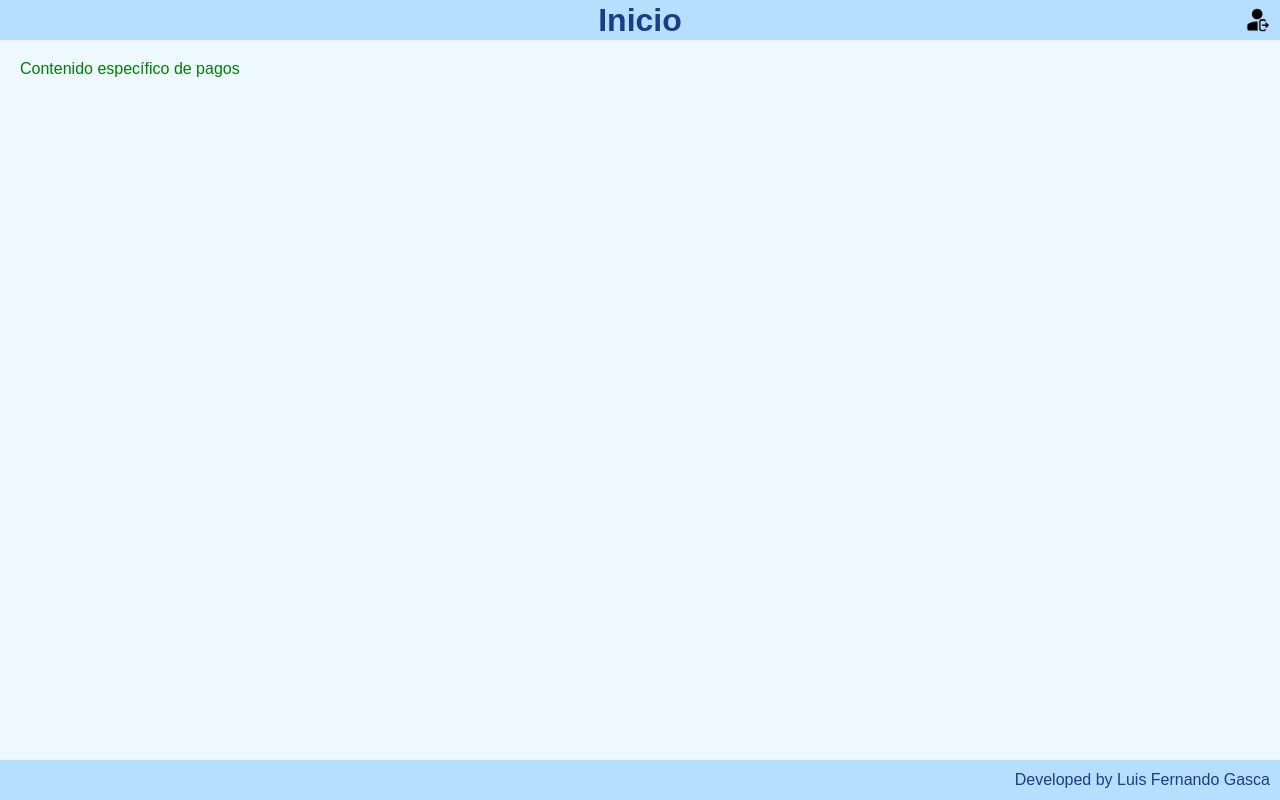
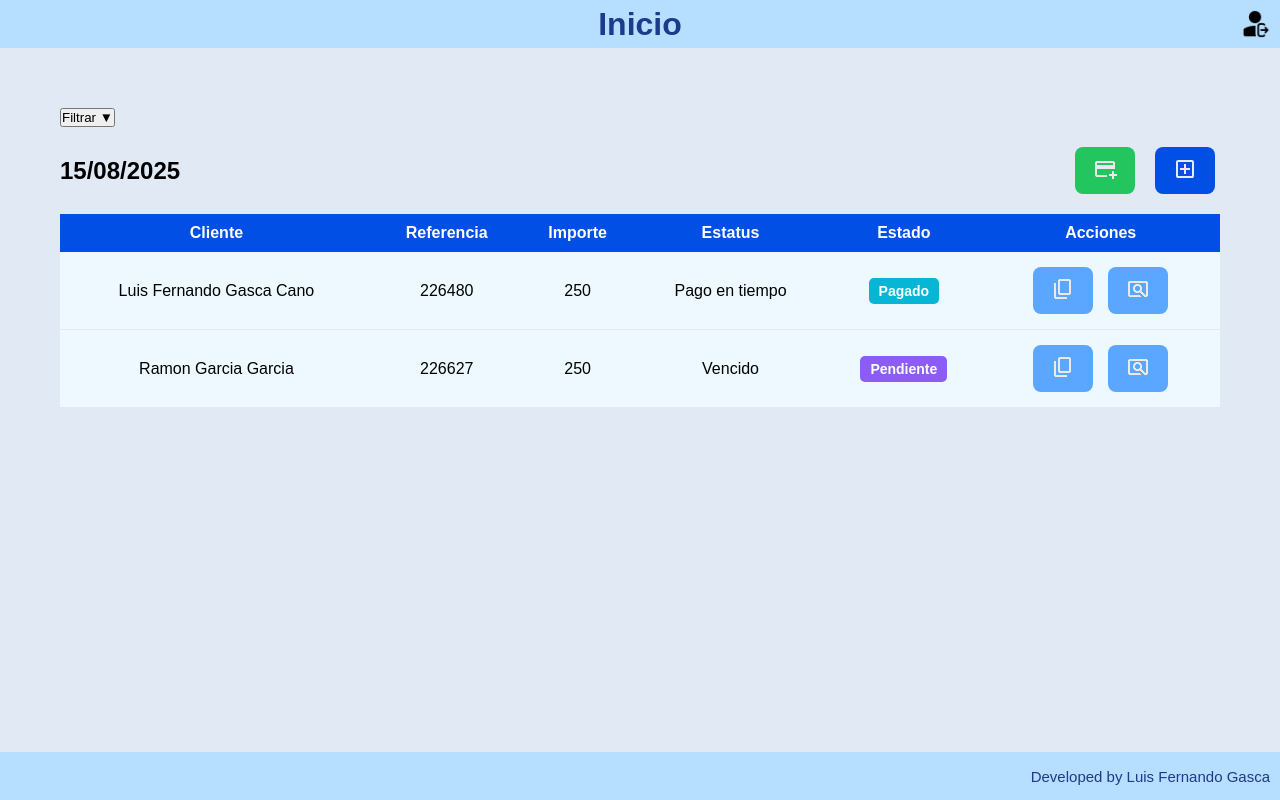
Before and after one commit to FerGC11/Sistema-Pago-Servicios, a Django app: page /pagos/index/ in a window 1280 px wide. Run offline with Django 5.2, Linux system fonts and the light colour scheme.

Commit message:
Creacion de estructura en html para pagina de inicio e inicio de creacion de diseño

```diff
--- a/apps/Pagos/static/pagos/css/pagos.css
+++ b/apps/Pagos/static/pagos/css/pagos.css
@@ -1,3 +1,44 @@
-p{
-    color: green;
+.contenedor-pagos{
+    display: flex;
+    flex-direction: column;
+    gap: 15px;
 }
+
+.seccion-acciones-pagos {
+    display: flex;
+    justify-content: space-between; /* Fecha a la izquierda, botones a la derecha */
+    align-items: center;
+}
+
+.seccion-acciones-pagos samp{
+    font-size: 24px;
+    font-weight: 550;
+}
+
+.seccion-acciones-pagos__botones {
+    display: flex;
+    gap: 10px; /* Separación entre botones */
+}
+
+.boton-NuevoServicio{
+    background-color: #22C55E;
+}
+
+.boton-RegistrarPago{
+    background-color: #014fe5;
+}
+
+.botones-Acciones{
+    background-color: #499effe3;
+    /*background-color: #3b92f6;*/
+}
+
+.estatus-pagado{
+    background-color: #06B6D4; /* Turquesa */
+    font-size: 14px;
+}
+
+.estatus-pendiente{
+    background-color: #8B5CF6; /* Morado */
+    font-size: 14px;
+}
--- a/apps/Pagos/templates/pagos/Pagos.html
+++ b/apps/Pagos/templates/pagos/Pagos.html
@@ -1,7 +1,59 @@
 {% extends 'plantillaPadre.html' %}
+{% load static %}
 
 {% block content %}
 
-<p>Contenido específico de pagos</p>
+<div class="contenedor-pagos">
+    <div class="seccion-filtro">
+        <button>Filtrar ▼</button>
+    </div>
+
+    <div class="seccion-acciones-pagos">
+        <samp>15/08/2025</samp>
+        <div class="seccion-acciones-pagos__botones">
+            <button class="botones boton-NuevoServicio"><img src="{% static 'icons/registrar.png' %}" alt="Regitrar nuevo servicio"></button>
+            <button class="botones boton-RegistrarPago"><img src="{% static 'icons/agregar.svg' %}" alt="Registrar pago"></button>
+        </div>
+    </div>
+
+    <div class="seccion-tabla">
+        <table>
+            <thead>
+                <tr>
+                    <th>Cliente</th>
+                    <th>Referencia</th>
+                    <th>Importe</th>
+                    <th>Estatus</th>
+                    <th>Estado</th>
+                    <th>Acciones</th>
+                </tr>
+            </thead>
+            <tbody>
+                <tr>
+                    <td>Luis Fernando Gasca Cano</td>
+                    <td>226480</td>
+                    <td>250</td>
+                    <td>Pago en tiempo</td>
+                    <td><span class="estatus estatus-pagado">Pagado</span></td>
+                    <td>
+                        <button class="botones botones-Acciones " title="Copiar"><img src="{% static 'icons/copy.png' %}" alt="Icono copiar"></button>
+                        <button class="botones botones-Acciones " title="Cambiar estatus"><img src="{% static 'icons/detalles.png' %}" alt="Icono copiar"></button>
+                    </td>
+                </tr>
+                <tr>
+                    <td>Ramon Garcia Garcia</td>
+                    <td>226627</td>
+                    <td>250</td>
+                    <td>Vencido</td>
+                    <td><span class="estatus estatus-pendiente">Pendiente</span></td>
+                    <td>
+                        <button class="botones botones-Acciones" title="Copiar"><img src="{% static 'icons/copy.png' %}" alt="Icono copiar"></button>
+                        <button class="botones botones-Acciones" title="Cambiar estatus"><img src="{% static 'icons/detalles.png' %}" alt="Icono copiar"></button>
+                    </td>
+                </tr>
+            </tbody>
+        </table>
+    </div>
+</div>
 
 {% endblock %}
--- a/static/css/styles.css
+++ b/static/css/styles.css
@@ -1,3 +1,5 @@
+/*--------------------------------------------------------------------------------Plantilla Padre--------------------------------------------------------------*/
+
 * {
     margin: 0;
     padding: 0;
@@ -13,7 +15,7 @@
 .contenedorPrincipal__encabezado{
     padding: 10px;
     width: 100%;
-    height: 5%;
+    height: 6%;
     background-color: #b6deff;
     color: #1E3A8A;
     display: flex;
@@ -27,8 +29,8 @@
 }
 
 .contenedorPrincipal__encabezado__icono-cerrar-sesion {
-    width: 24px;
-    height: 24px;
+    width: 28px;
+    height: 28px;
     position: absolute;
     right: 10px; /* Ajusta el margen derecho */
 }
@@ -36,19 +38,112 @@
 
 
 .contenedorPrincipal__contenidoPrincipal{
-    padding: 20px;
+    padding: 60px;
     width: 100%;
-    height: 90%;
-    background-color: #eef8ff; /* Fondo claro */
+    height: 88%;
+    background-color: #e1e9f5; /* Fondo claro */
 }
 
 .contenedorPrincipal__piePagina {
     padding: 10px;
     width: 100%;
-    height: 5%;
+    height: 6%;
     background-color: #b6deff;
     color: #1E3A8A;
     display: flex;
     align-items: center; /* centra verticalmente el contenido */
     justify-content: flex-end; /* Mueve el contenido al borde derecho */
+    font-size: 15px;
 }
+
+/*--------------------------------------------------------------------------------Plantillas Hijas--------------------------------------------------------------*/
+
+
+.seccion-filtro{
+    display: flex;
+    justify-content: flex-start;
+}
+
+.seccion-tabla table{
+    width: 100%;
+    border-collapse: collapse;
+}
+
+.seccion-tabla th {
+    background-color: #014fe5;
+    color: white;
+    padding: 10px;
+}
+
+.seccion-tabla td {
+    padding: 10px;
+    background-color: #eef9ff;
+    border-bottom: 1px solid #E5E7EB;
+    text-align: center;
+}
+
+.botones{
+    border: none;
+    border-radius: 8px;
+    padding: 10px 18px;
+    color: white;
+    font-weight: bold;
+    cursor: pointer;
+    margin: 5px;
+    transition: 0.3s ease;
+}
+
+.botones:hover{
+
+}
+
+.estatus{
+    padding: 5px 10px;
+    border-radius: 5px;
+    color: white;
+    font-weight: bold;
+}
+
+
+/*--------------------------------------------------------------------------@Media para plantilla padre----------------------------------------------------------*/
+
+@media (max-width: 1024px){
+
+    .contenedorPrincipal__encabezado__titulo{
+        font-size: 27px;
+    }
+
+    .contenedorPrincipal__encabezado__icono-cerrar-sesion{
+        width: 27px;
+        height: 27px;
+    }
+
+}
+
+@media (max-width: 800px){
+
+    .contenedorPrincipal__encabezado__titulo{
+        font-size: 26px;
+    }
+
+    .contenedorPrincipal__encabezado__icono-cerrar-sesion{
+        width: 26px;
+        height: 26px;
+    }
+
+}
+
+@media (max-width: 480px){
+
+    .contenedorPrincipal__encabezado__titulo{
+        font-size: 26px;
+    }
+
+    .contenedorPrincipal__encabezado__icono-cerrar-sesion{
+        width: 24px;
+        height: 24px;
+    }
+
+}
+
+/*--------------------------------------------------------------------------@Media para plantillas hijas----------------------------------------------------------*/
```
Also changed, not shown: static/icons/agregar.svg (added), static/icons/copy.png (added), static/icons/detalles.png (added), static/icons/registrar.png (added).
